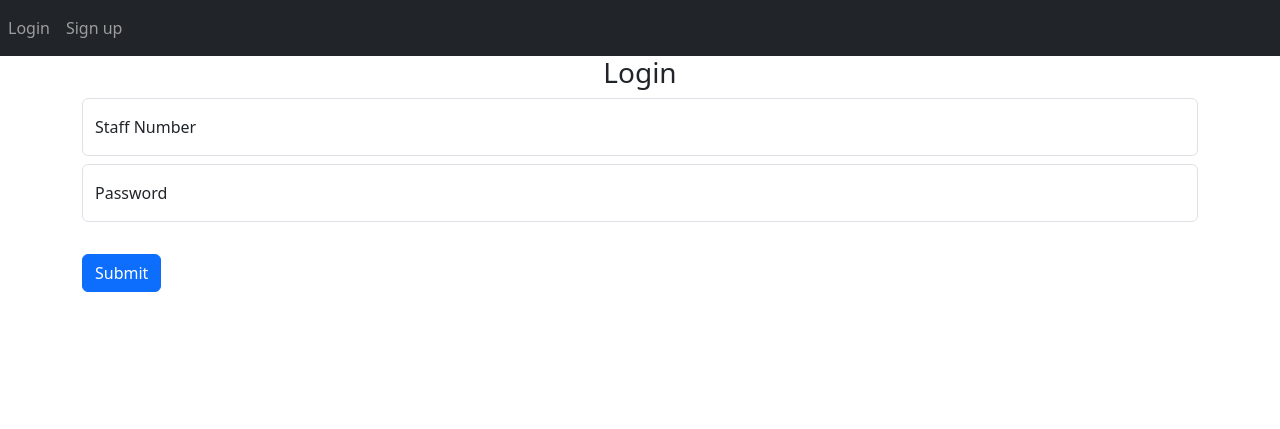
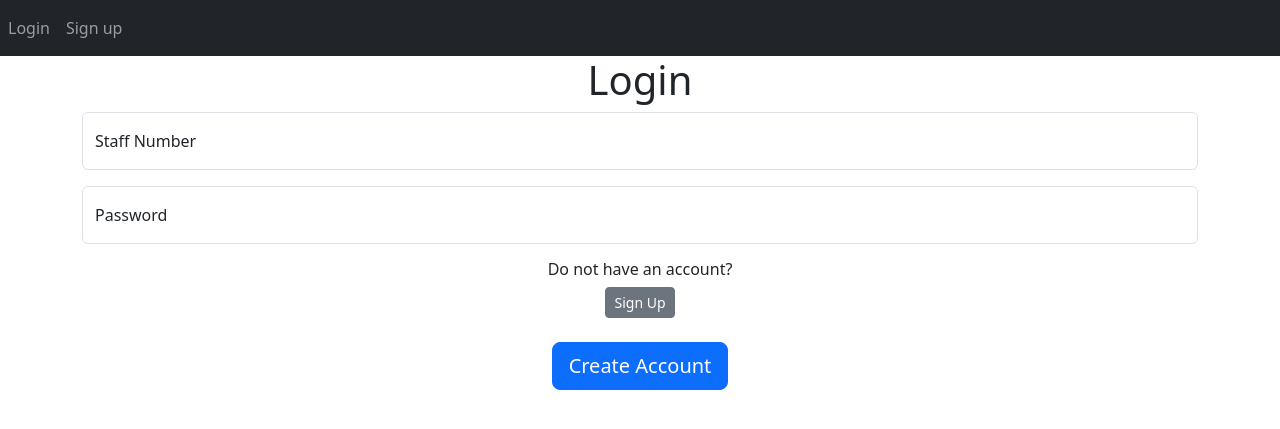
Before and after one commit to Pro-282/attendance, a Flask app: template website/templates/login.html in a window 1280 px wide. Shown: the top 429 px of the page. Run offline with Flask 3, Linux system fonts and the light colour scheme; the template is opened without the code that fills it: values that come from a table or form of the project are taken from there, others are empty; parts of the project's set-up code (start-up, migrations or seed data) failed here and were passed over.

Commit message:
refactor: sign-up and login form

```diff
--- a/website/forms.py
+++ b/website/forms.py
@@ -1,14 +1,30 @@
 from flask_wtf import FlaskForm
 from wtforms import StringField, SelectField, PasswordField, EmailField, SubmitField
-from wtforms.validators import length, EqualTo, DataRequired, Email, email_validator
+from wtforms.validators import length, EqualTo, DataRequired, Email, ValidationError
+from website.models import Lecturers
 
 class RegisterForm(FlaskForm):
-  staff_no = StringField(label='Staff Number', validators=[length(min=2, max=20), DataRequired()])
-  first_name = StringField(label='First Name',validators=[length(min=1, max=150), DataRequired()])
-  last_name = StringField(label='Last Name', validators=[length(min=1, max=150), DataRequired()])
-  email_address = EmailField(label='Email Address', validators=[Email(), DataRequired()])
-  password = PasswordField(label='Password', validators=[length(min=8), DataRequired()])
-  confirm_password = PasswordField(label='Confirm Password', validators=[length(min=8), EqualTo('password'), DataRequired()])
-  faculty = SelectField(label='Faculty', id='faculty', validators=[DataRequired()], choices=[])
-  department = SelectField(label='Department', id='department', validators=[DataRequired()], choices=[])
-  submit = SubmitField(label='Create Account')
+    def validate_staff_no(self, staff_no_to_check):
+        lecturer = Lecturers.query.filter_by(id=staff_no_to_check.data).first()
+        if lecturer:
+            raise ValidationError('Staff Number already exitst!')
+
+    def validate_email_address(self, email_to_check):
+        email_address = Lecturers.query.filter_by(email=email_to_check.data).first()
+        if email_address:
+            raise ValidationError('Email Address already exists! Please try a different email address')
+
+    staff_no = StringField(label='Staff Number', validators=[length(min=2, max=20), DataRequired()])
+    first_name = StringField(label='First Name',validators=[length(min=1, max=150), DataRequired()])
+    last_name = StringField(label='Last Name', validators=[length(min=1, max=150), DataRequired()])
+    email_address = EmailField(label='Email Address', validators=[Email(), DataRequired()])
+    password = PasswordField(label='Password', validators=[length(min=8), DataRequired()])
+    confirm_password = PasswordField(label='Confirm Password', validators=[length(min=8), EqualTo('password'), DataRequired()])
+    faculty = SelectField(label='Faculty', id='faculty', validators=[DataRequired()], choices=[])
+    department = SelectField(label='Department', id='department', validators=[DataRequired()], choices=[])
+    submit = SubmitField(label='Create Account')
+
+class loginForm(FlaskForm):
+    staff_no = StringField(label='Staff Number', validators=[DataRequired()])
+    password = PasswordField(label='Password', validators=[DataRequired()])
+    submit = SubmitField(label='Sign In')
--- a/website/templates/login.html
+++ b/website/templates/login.html
@@ -4,32 +4,24 @@
 {% endblock %}
 
 {% block content %}
-<form method="POST">
-    <h3 align="center">Login</h3>
+<body class="text-center">
+<h1>Login</h1>
+<form method="POST" class="form-register">
+  {{ form.hidden_tag() }}
+  <div class="form-floating mb-3">
+    {{ form.staff_no(class="form-control", placeholder="Staff Number") }}
+    {{ form.staff_no.label() }}
+  </div>
+  <div class="form-floating mb-3">
+    {{ form.password(class="form-control", placeholder="Password") }}
+    {{ form.password.label() }}
+  </div>
+  <div class="checkbox mb-4">
+    <h6>Do not have an account?</h6>
+    <a class="btn btn-sm btn-secondary" href="{{ url_for('auth.sign_up') }}">Sign Up</a>
+  </div>
+  {{ form.submit(class="btn btn-lg btn-block btn-primary mb-3") }}
 
-    <div class="form-floating mb-2">
-      <input
-        type="text"
-        class="form-control"
-        id="staffNo"
-        name="staffNo"
-        placeholder="Enter your Staff No."
-      >
-      <label for="staffNo">Staff Number</label>
-    </div>
-
-    <div class="form-floating mb-2">
-      <input
-        type="password"
-        class="form-control"
-        id="password1"
-        name="password1"
-        placeholder="Enter password"
-      >
-      <label for="password1">Password</label>
-    </div>
-
-    <br>
-    <button type="submit" class="btn btn-primary">Submit</button>
 </form>
+</body>
 {% endblock %}
--- a/website/templates/sign_up.html
+++ b/website/templates/sign_up.html
@@ -42,7 +42,11 @@
     {{ form.department.label() }}
   </div>
   <br>
-  {{ form.submit(class="btn btn-lg btn-block btn-primary") }}
+  <div class="checkbox mb-4">
+    <h6>Already have an Account?</h6>
+    <a class="btn btn-sm btn-secondary" href="{{ url_for('auth.login') }}">Sign Up</a>
+  </div>
+  {{ form.submit(class="btn btn-lg btn-block btn-primary mb-3") }}
 </form>
 
 </body>
```
